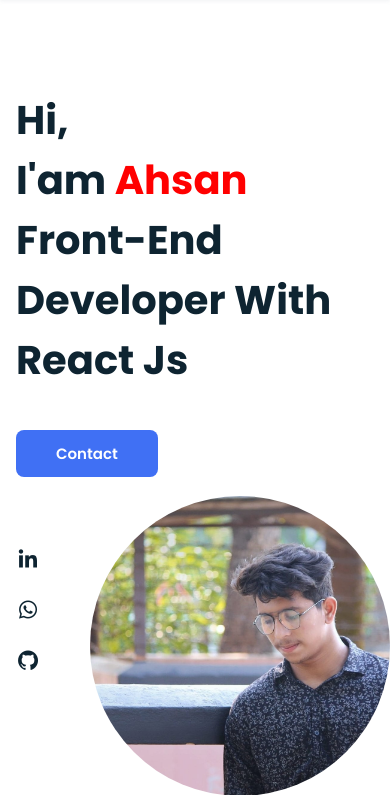
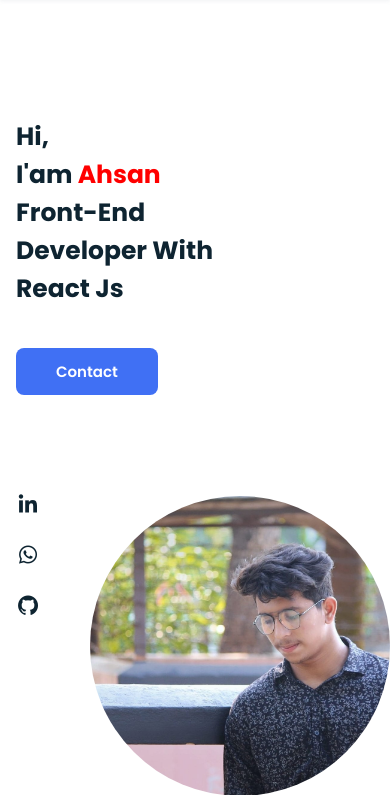
Before and after one commit to Ahsan5313/project-52, a PHP site: page / in a window 390 px wide. Shown: the part 48-843 px from the top of the page. Run offline with PHP 8.4, Linux system fonts and the light colour scheme.

Commit message:
Update styles.css

```diff
--- a/assets/css/styles.css
+++ b/assets/css/styles.css
@@ -471,6 +471,14 @@ img{
 }
 }
 
+@media(max-width:991px){
+
+  h1.home__title {
+    font-size: 25px;
+}
+}
+
+
 /*loader*/
 .loader {
   position: fixed;
```
